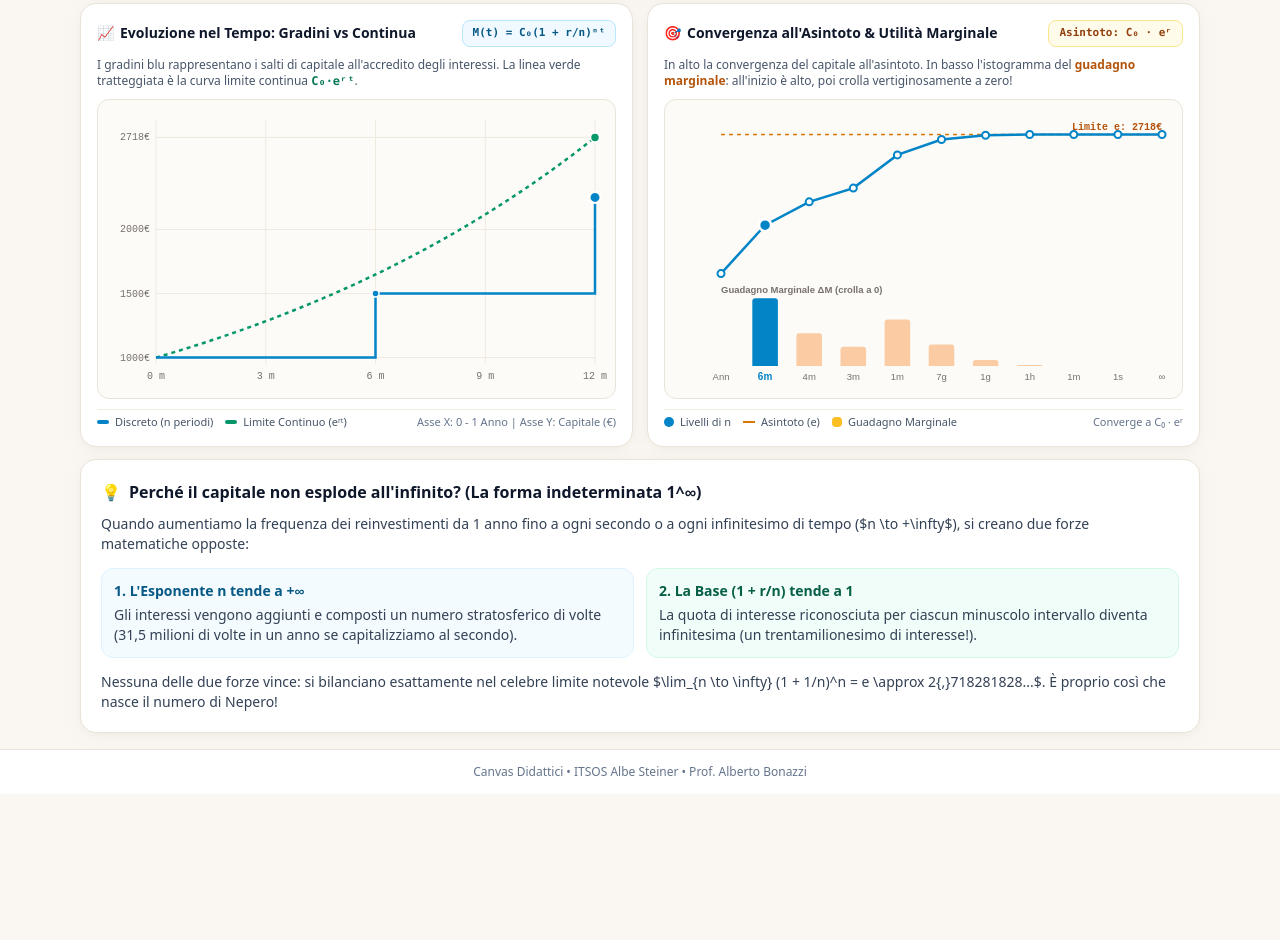
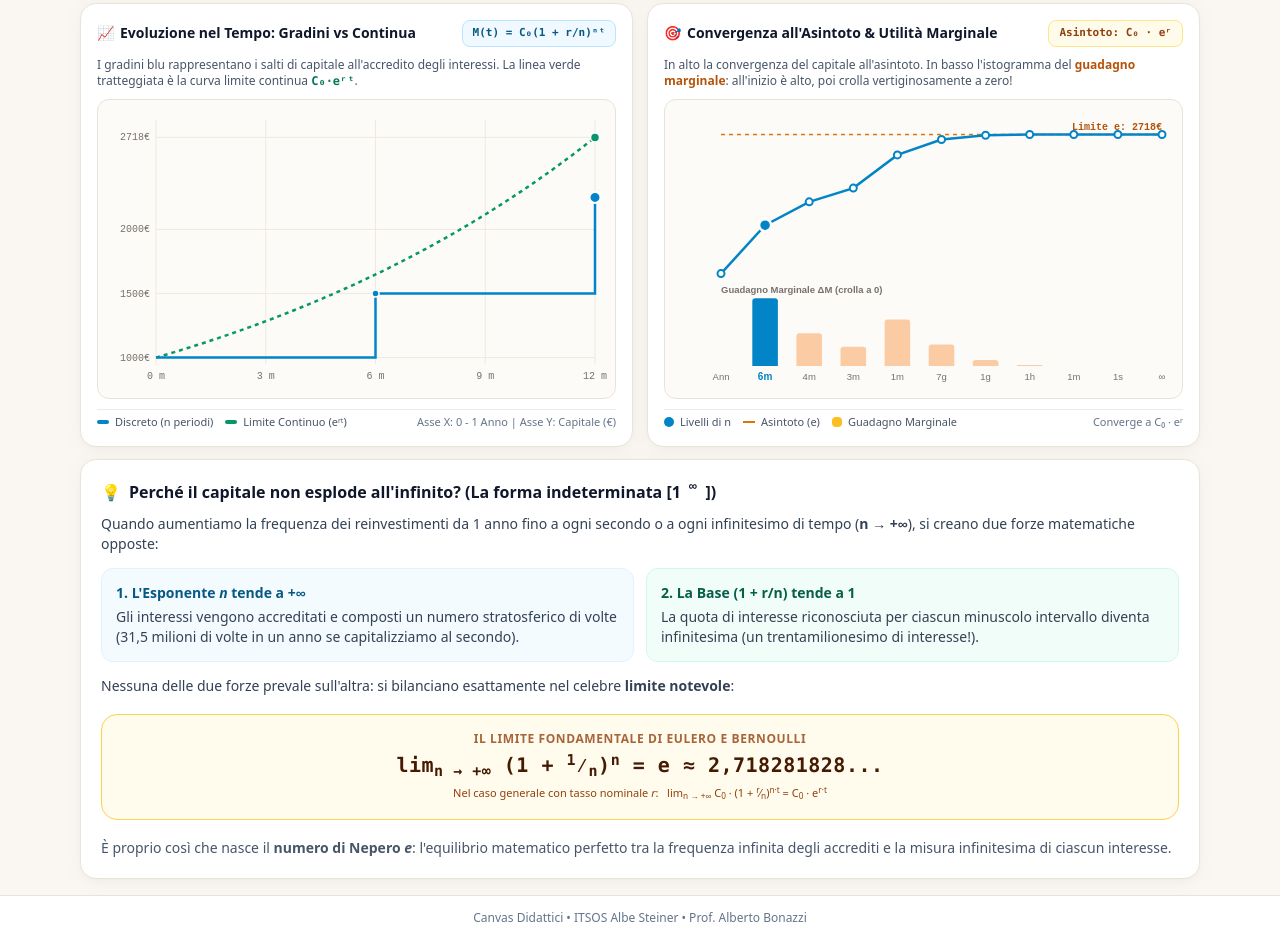
Before and after one commit to AlidellaVita/Canvas-didattici, a plain HTML site: page laboratorio_capitalizzazione.html in a window 1280 px wide. Shown: the part 429-1369 px from the top of the page. Before the commit the page ends 1223 px from the top, so only its background shows below. Drawn offline with nearby package versions, Linux system fonts and the light colour scheme.

Commit message:
Corretta formattazione HTML della formula del limite notevole (numero e)

```diff
--- a/laboratorio_capitalizzazione.html
+++ b/laboratorio_capitalizzazione.html
@@ -293,23 +293,38 @@
       <!-- Spiegazione Didattica e Box Teoria -->
       <div class="bg-white border border-[#EAE3D9] rounded-2xl p-4 sm:p-5 flex flex-col gap-2.5 text-xs sm:text-sm text-slate-700 leading-relaxed card-shadow">
         <h3 class="text-sm sm:text-base font-bold text-slate-900 flex items-center gap-2">
-          <span>💡</span> Perché il capitale non esplode all'infinito? (La forma indeterminata 1^∞)
+          <span>💡</span> Perché il capitale non esplode all'infinito? (La forma indeterminata [1<sup>&infin;</sup>])
         </h3>
         <p>
-          Quando aumentiamo la frequenza dei reinvestimenti da 1 anno fino a ogni secondo o a ogni infinitesimo di tempo ($n \to +\infty$), si creano due forze matematiche opposte:
+          Quando aumentiamo la frequenza dei reinvestimenti da 1 anno fino a ogni secondo o a ogni infinitesimo di tempo (<strong>n &rarr; +&infin;</strong>), si creano due forze matematiche opposte:
         </p>
         <div class="grid grid-cols-1 md:grid-cols-2 gap-3 my-1">
-          <div class="bg-sky-50/70 p-3 rounded-xl border border-sky-100">
-            <strong class="text-sky-800 block mb-1">1. L'Esponente n tende a +∞</strong>
-            Gli interessi vengono aggiunti e composti un numero stratosferico di volte (31,5 milioni di volte in un anno se capitalizziamo al secondo).
+          <div class="bg-sky-50/70 p-3.5 rounded-xl border border-sky-100">
+            <strong class="text-sky-800 block mb-1">1. L'Esponente <em>n</em> tende a +&infin;</strong>
+            Gli interessi vengono accreditati e composti un numero stratosferico di volte (31,5 milioni di volte in un anno se capitalizziamo al secondo).
           </div>
-          <div class="bg-emerald-50/70 p-3 rounded-xl border border-emerald-100">
+          <div class="bg-emerald-50/70 p-3.5 rounded-xl border border-emerald-100">
             <strong class="text-emerald-800 block mb-1">2. La Base (1 + r/n) tende a 1</strong>
             La quota di interesse riconosciuta per ciascun minuscolo intervallo diventa infinitesima (un trentamilionesimo di interesse!).
           </div>
         </div>
         <p>
-          Nessuna delle due forze vince: si bilanciano esattamente nel celebre limite notevole $\lim_{n \to \infty} (1 + 1/n)^n = e \approx 2{,}718281828...$. È proprio così che nasce il numero di Nepero!
+          Nessuna delle due forze prevale sull'altra: si bilanciano esattamente nel celebre <strong>limite notevole</strong>:
+        </p>
+
+        <!-- Box Formula Limite Notevole Formattata -->
+        <div class="my-2 p-3 sm:p-4 bg-amber-50/90 rounded-2xl border border-amber-300 text-center shadow-xs">
+          <div class="text-xs uppercase tracking-wider text-amber-800/80 font-semibold mb-1">Il Limite Fondamentale di Eulero e Bernoulli</div>
+          <div class="text-base sm:text-xl font-mono font-bold text-amber-950 tracking-wide">
+            lim<sub>n &rarr; +&infin;</sub> &lpar;1 + <sup>1</sup>&frasl;<sub>n</sub>&rpar;<sup>n</sup> = e &approx; 2,718281828...
+          </div>
+          <div class="text-[11px] text-amber-800 mt-1 font-medium">
+            Nel caso generale con tasso nominale <em>r</em>: &nbsp; lim<sub>n &rarr; +&infin;</sub> C<sub>0</sub> &middot; &lpar;1 + <sup>r</sup>&frasl;<sub>n</sub>&rpar;<sup>n&middot;t</sup> = C<sub>0</sub> &middot; e<sup>r&middot;t</sup>
+          </div>
+        </div>
+
+        <p class="text-slate-600">
+          È proprio così che nasce il <strong>numero di Nepero <em>e</em></strong>: l'equilibrio matematico perfetto tra la frequenza infinita degli accrediti e la misura infinitesima di ciascun interesse.
         </p>
       </div>
 
@@ -859,7 +874,7 @@
         options: [
           { text: "[ 0 / 0 ]", correct: false },
           { text: "[ +∞ - ∞ ]", correct: false },
-          { text: "[ 1^∞ ]", correct: true },
+          { text: "[ 1<sup>&infin;</sup> ]", correct: true },
           { text: "[ 0 · ∞ ]", correct: false }
         ],
         explanation: "Giusto! La base (1 + r/n) tende a 1, mentre l'esponente n tende a +∞. Questa forma indeterminata genera proprio il limite notevole del numero di Nepero e."
```
